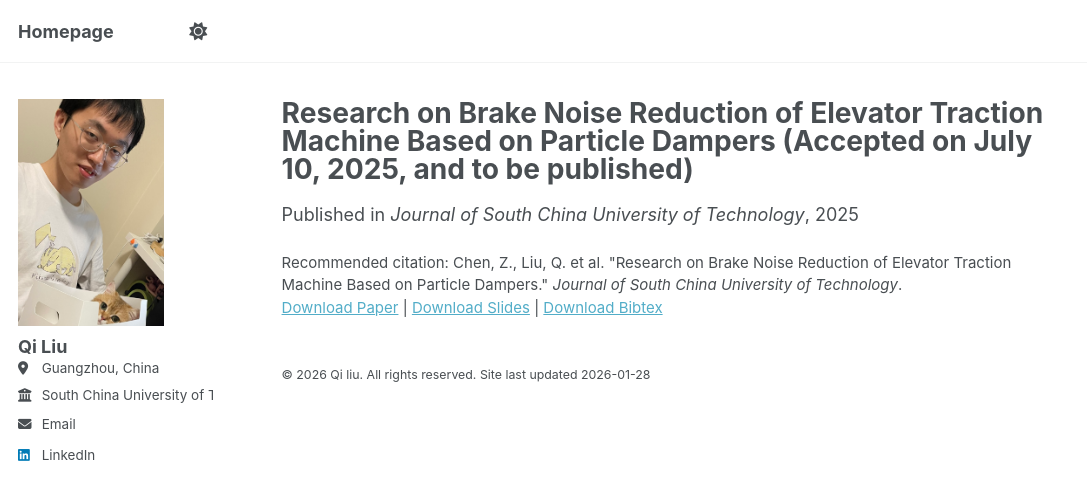
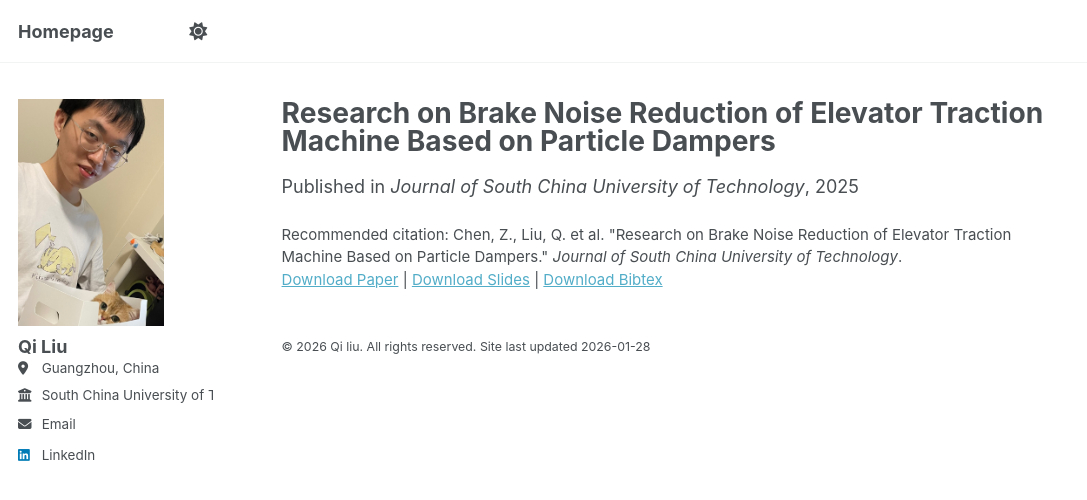
Before and after one commit to qiliu0701/qiliu0701.github.io, a Jekyll site: the page built from _publications/SCUT-2026.md, in a window 1280 px wide. Shown: the top 500 px of the page, without its empty margins (0-1087 px from the left). Built offline with Jekyll 4.4.1, drawn with Linux system fonts in a browser that asks for light colours; a script that is not in the unit is left out.

Commit message:
Update SCUT-2026.md

```diff
--- a/_publications/SCUT-2026.md
+++ b/_publications/SCUT-2026.md
@@ -1,5 +1,5 @@
 ---
-title: "Research on Brake Noise Reduction of Elevator Traction Machine Based on Particle Dampers (Accepted on July 10, 2025, and to be published)"
+title: "Research on Brake Noise Reduction of Elevator Traction Machine Based on Particle Dampers"
 collection: publications
 category: manuscripts
 permalink: /publication/2025-SCUT
@@ -11,6 +11,6 @@ venue: 'Journal of South China University of Technology'
 slidesurl: https://academicpages.github.io/files/paper3.pdf
 paperurl: https://academicpages.github.io/files/paper3.pdf
 bibtexurl: https://academicpages.github.io/files/paper3.pdf
-doi: ''
+doi: 'https://doi.org/10.12141/j.issn.1000-565X.250124'
 citation: 'Chen, Z., Liu, Q. et al. &quot;Research on Brake Noise Reduction of Elevator Traction Machine Based on Particle Dampers.&quot; <i>Journal of South China University of Technology</i>.'
 ---
```
